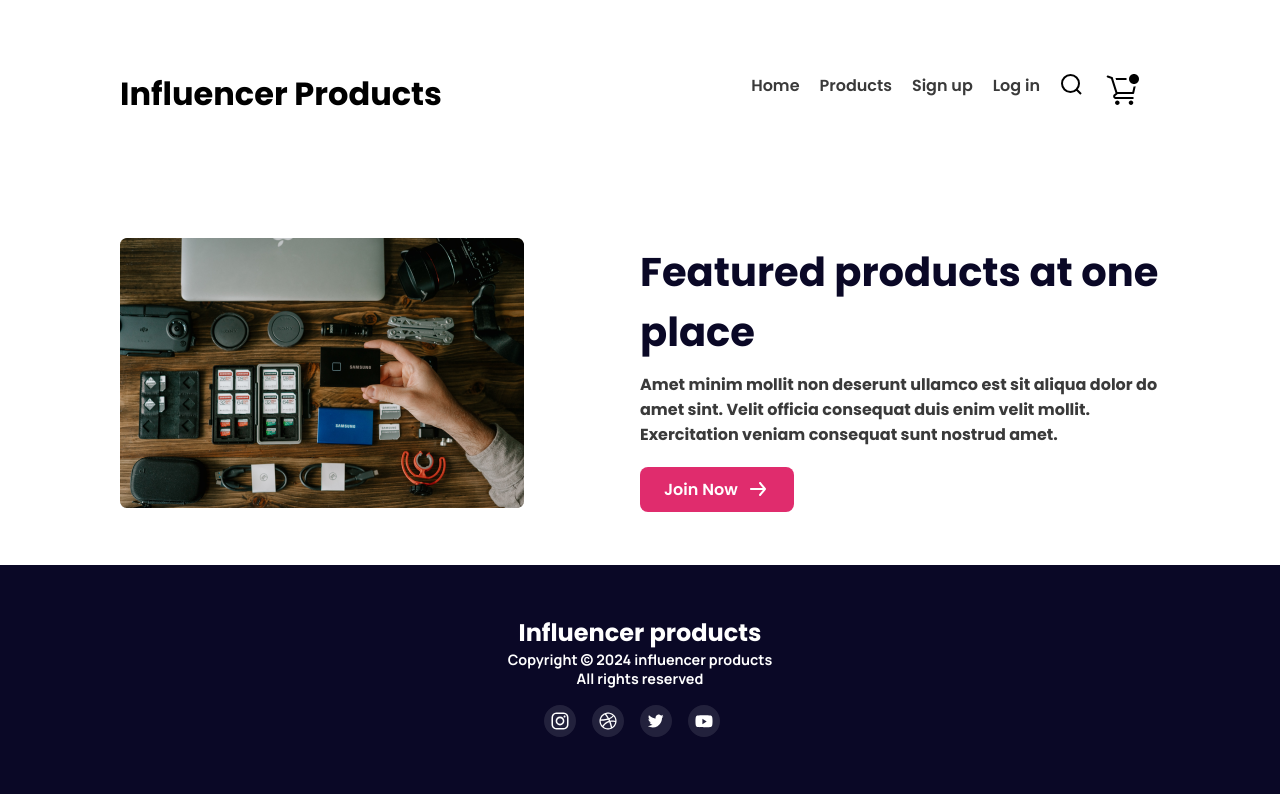
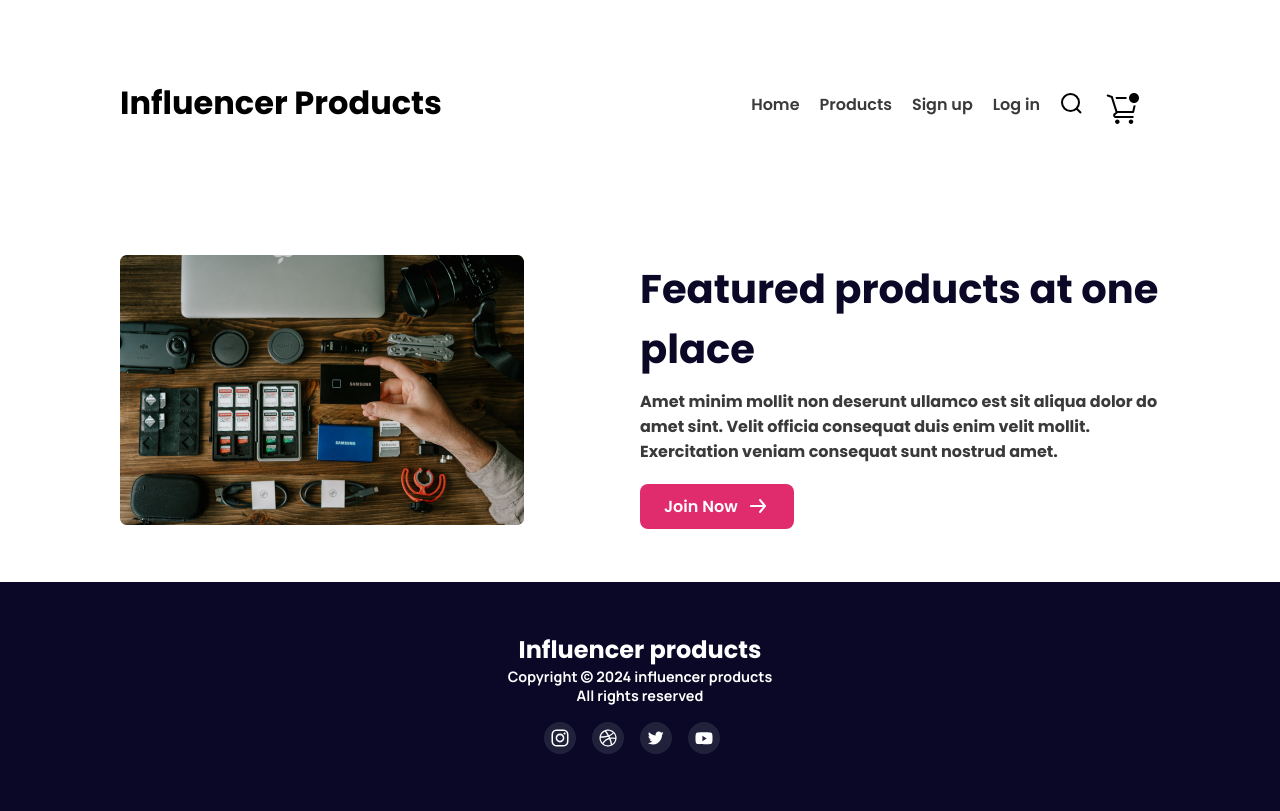
Before and after one commit to JoyTarafder/Influencer-Gear, a plain HTML site: page index.html in a window 1280 px wide. Drawn offline with Linux system fonts and the light colour scheme.

Commit message:
Add padding-top to menu ul element

```diff
--- a/style/influencer-gear.css
+++ b/style/influencer-gear.css
@@ -24,11 +24,13 @@
 }
 .menu > ul {
     display: flex;
+    padding-top: 22px;
 }
 
 .menu > ul > li{
     list-style: none;
     margin-right: 20px;
+
 }
 
 .menu > ul > li > a{
```
